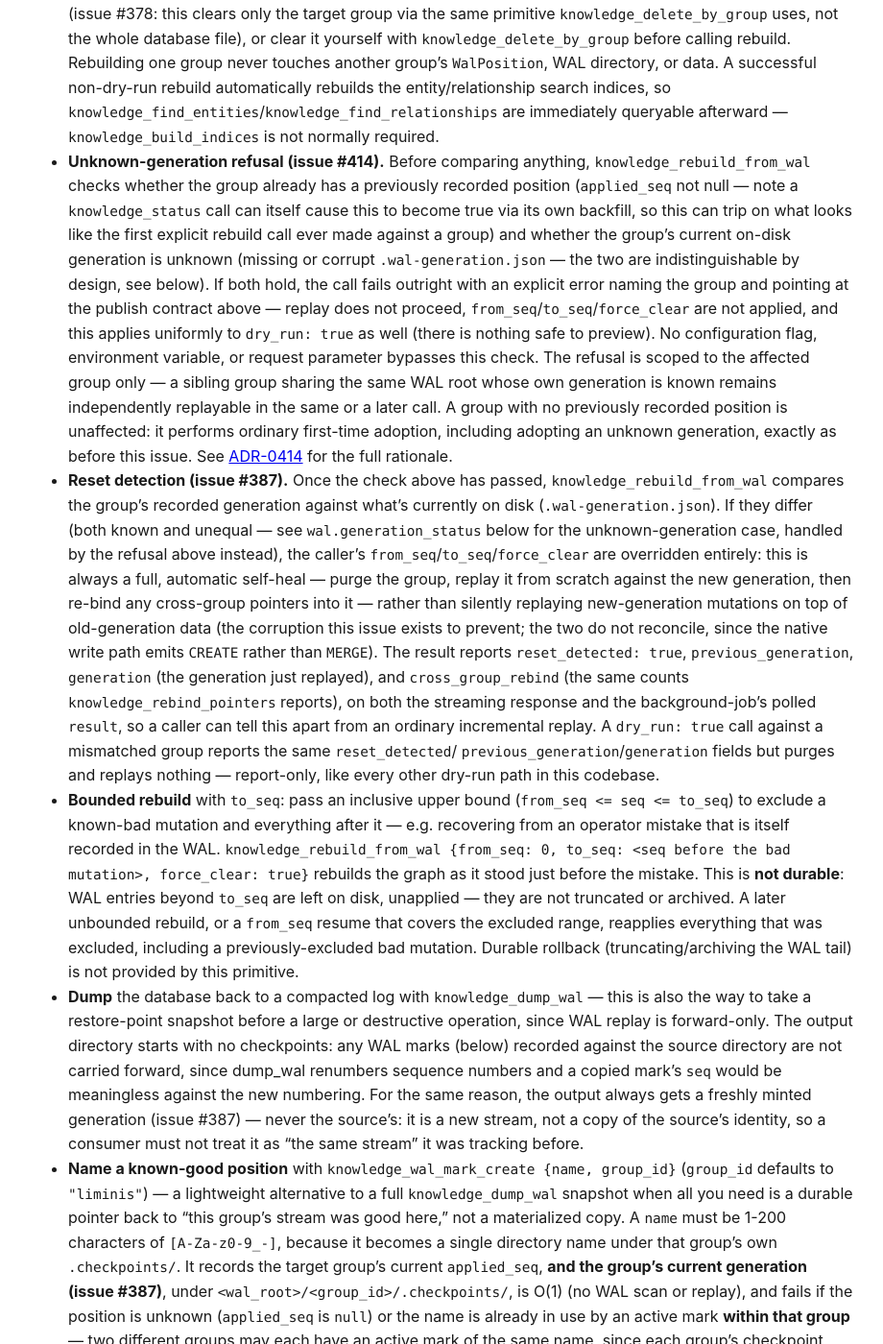
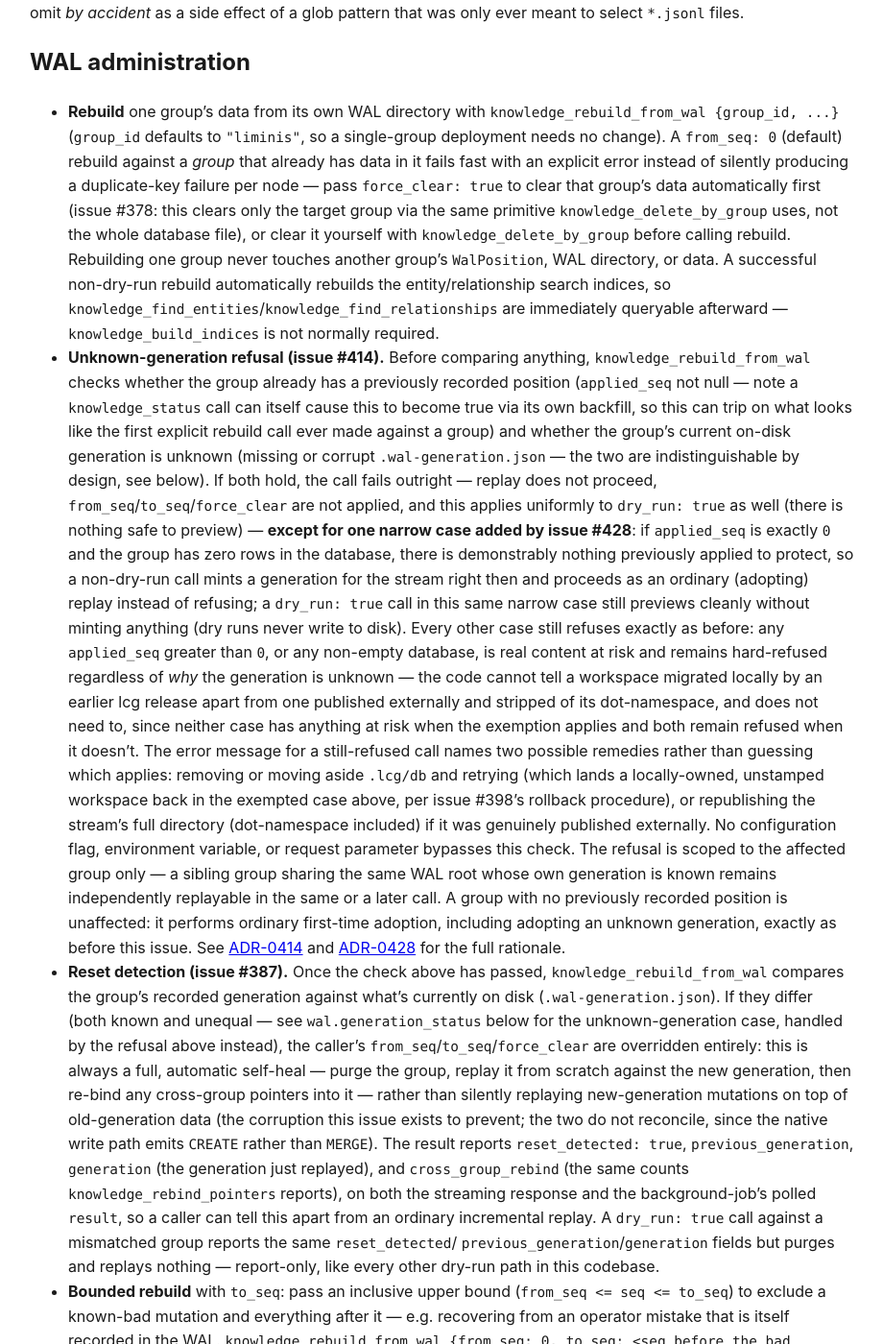
Before and after one commit to verveguy/liminis-context-graph, a Jekyll site: the page built from docs/operations.md, in a window 1280 px wide and 1400 px high, scrolled down 2288 px. Shown: the whole window at 96% size, without its empty margins (179-1099 px from the left). Built offline with Jekyll 4.4.1, drawn with Linux system fonts in a browser that asks for light colours; some of the changed text lies outside the part shown.

Commit message:
docs(wal): document the migration/guard fix in ADR-0428 and CHANGELOG
Adds ADR-0428, reconciling the deliberate reversal of ADR-0387's "no
retroactive migration pass" and ADR-0414's "no lcg-side derivation of a
substitute generation" Out-of-Scope statements, with amendment
blockquotes on both. Updates docs/operations.md's migration
description, the "never retroactively mints" claim, and the
unknown-generation refusal section to describe the new narrow
exemption and two-remedy error message. Regenerates docs/llms-full.txt
and adds a 0.13.3 CHANGELOG entry.

```diff
--- a/docs/operations.md
+++ b/docs/operations.md
@@ -36,7 +36,10 @@ writer, one recorded position. An **existing** pre-378 `.lcg/wal/` (loose
 `*.jsonl`/`.checkpoints/`/`.wal-bounds.json` directly under `wal/`, no `liminis/` subdirectory) is
 migrated automatically and idempotently on first boot under the upgraded binary — see
 [ADR-0378](adr/0378-multi-stream-wal-per-group-directory.md) for the migration mechanics; no
-operator action is required.
+operator action is required. Since issue #428, this migration also stamps a `.wal-generation.json`
+for the resulting stream as part of the same pass, so `knowledge_rebuild_from_wal` is immediately
+usable afterward — see [ADR-0428](adr/0428-legacy-migration-generation-stamp-and-guard-narrowing.md)
+and the unknown-generation refusal section below.
 
 **`.wal-generation.json` (issue #387) gives each group's stream a stable identity, distinct from
 its `seq` numbering.** `seq` identifies a position *within* a stream; it says nothing about
@@ -57,9 +60,15 @@ Any string value works — lcg mints a UUID, but nothing requires that shape. **
 publisher-writable**: an external, non-lcg publisher (e.g. a distributed, git-published WAL model)
 that creates a group's stream directory directly, without going through lcg, MUST write this file
 itself (a plain `json.dump({"generation": <any unique string>}, f)` from Python is sufficient) for
-`knowledge_rebuild_from_wal`'s reset detection (below) to work against that stream — lcg never
-retroactively mints one into a directory it didn't create, and a directory with no
-`.wal-generation.json` is treated as having an unknown generation (see `generation_status` in
+`knowledge_rebuild_from_wal`'s reset detection (below) to work against that stream. lcg does not
+retroactively mint a generation into an externally-published directory it didn't create — with two
+narrow, deliberate exceptions added by issue #428, both scoped to content lcg itself is
+demonstrably responsible for, not to directory contents alone: (1) the legacy-layout migration
+above stamps one immediately after relocating a genuine pre-378 flat WAL it just took ownership of,
+and (2) `knowledge_rebuild_from_wal` mints one when a group's recorded position is `applied_seq: 0`
+against an empty database — nothing was previously applied, so there is nothing a stamp could
+silently corrupt. Outside those two cases, a directory with no `.wal-generation.json` is treated as
+having an unknown generation (see `generation_status` in
 [the generation-scoped `applied_seq` fields below](#knowledge_status-health-fields)). Whether that
 is silently tolerated or an outright failure depends on whether a position for the group has
 already been recorded — see issue #414 below. Like `.checkpoints/` and `.wal-bounds.json`, it is
@@ -108,15 +117,30 @@ select `*.jsonl` files.
   this can trip on what looks like the first explicit rebuild call ever made against a group) and
   whether the group's current on-disk generation is unknown (missing or corrupt
   `.wal-generation.json` — the two are indistinguishable by design, see below). If both hold, the
-  call fails outright with an explicit error naming the group and pointing at the publish contract
-  above — replay does not proceed, `from_seq`/`to_seq`/`force_clear` are not applied, and this
-  applies uniformly to `dry_run: true` as well (there is nothing safe to preview). No
-  configuration flag, environment variable, or request parameter bypasses this check. The refusal
-  is scoped to the affected group only — a sibling group sharing the same WAL root whose own
-  generation is known remains independently replayable in the same or a later call. A group with
-  no previously recorded position is unaffected: it performs ordinary first-time adoption, including
-  adopting an unknown generation, exactly as before this issue. See
-  [ADR-0414](adr/0414-wal-generation-unknown-refuses-replay.md) for the full rationale.
+  call fails outright — replay does not proceed, `from_seq`/`to_seq`/`force_clear` are not
+  applied, and this applies uniformly to `dry_run: true` as well (there is nothing safe to
+  preview) — **except for one narrow case added by issue #428**: if `applied_seq` is exactly `0`
+  and the group has zero rows in the database, there is demonstrably nothing previously applied to
+  protect, so a non-dry-run call mints a generation for the stream right then and proceeds as an
+  ordinary (adopting) replay instead of refusing; a `dry_run: true` call in this same narrow case
+  still previews cleanly without minting anything (dry runs never write to disk). Every other
+  case still refuses exactly as before: any `applied_seq` greater than `0`, or any non-empty
+  database, is real content at risk and remains hard-refused regardless of *why* the generation is
+  unknown — the code cannot tell a workspace migrated locally by an earlier lcg release apart from
+  one published externally and stripped of its dot-namespace, and does not need to, since neither
+  case has anything at risk when the exemption applies and both remain refused when it doesn't. The
+  error message for a still-refused call names two possible remedies rather than guessing which
+  applies: removing or moving aside `.lcg/db` and retrying (which lands a locally-owned, unstamped
+  workspace back in the exempted case above, per issue #398's rollback procedure), or republishing
+  the stream's full directory (dot-namespace included) if it was genuinely published externally.
+  No configuration flag, environment variable, or request parameter bypasses this check. The
+  refusal is scoped to the affected group only — a sibling group sharing the same WAL root whose
+  own generation is known remains independently replayable in the same or a later call. A group
+  with no previously recorded position is unaffected: it performs ordinary first-time adoption,
+  including adopting an unknown generation, exactly as before this issue. See
+  [ADR-0414](adr/0414-wal-generation-unknown-refuses-replay.md) and
+  [ADR-0428](adr/0428-legacy-migration-generation-stamp-and-guard-narrowing.md) for the full
+  rationale.
 - **Reset detection (issue #387).** Once the check above has passed, `knowledge_rebuild_from_wal`
   compares the group's recorded generation against what's currently on disk
   (`.wal-generation.json`). If they differ (both known and unequal — see `wal.generation_status`
```
Also changed, not shown: docs/adr/0387-wal-stream-generation-identity.md (+15 -0 lines), docs/adr/0414-wal-generation-unknown-refuses-replay.md (+17 -0 lines), docs/adr/0428-legacy-migration-generation-stamp-and-guard-narrowing.md (added, +186 -0 lines), docs/adr/index.md (+1 -0 lines), docs/llms-full.txt (+37 -13 lines), CHANGELOG.md.
